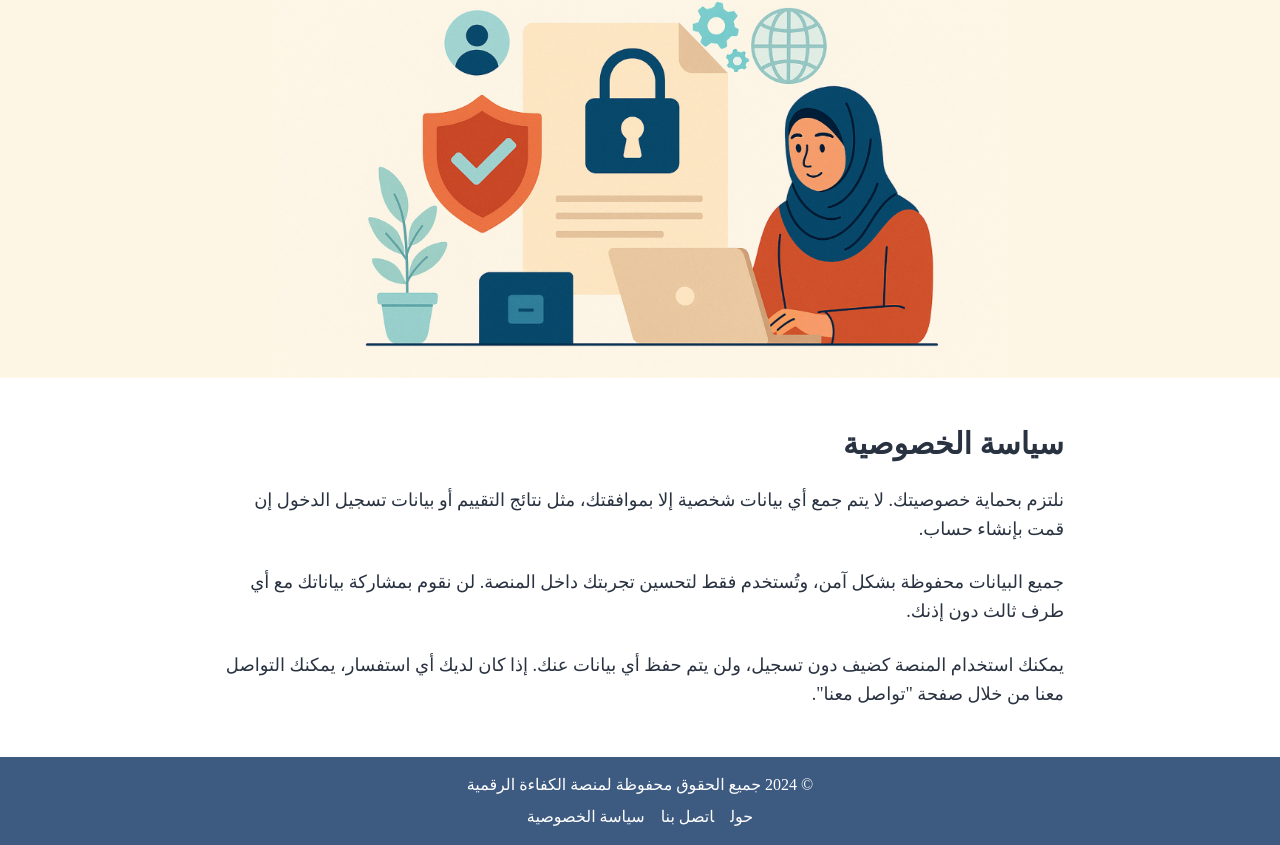
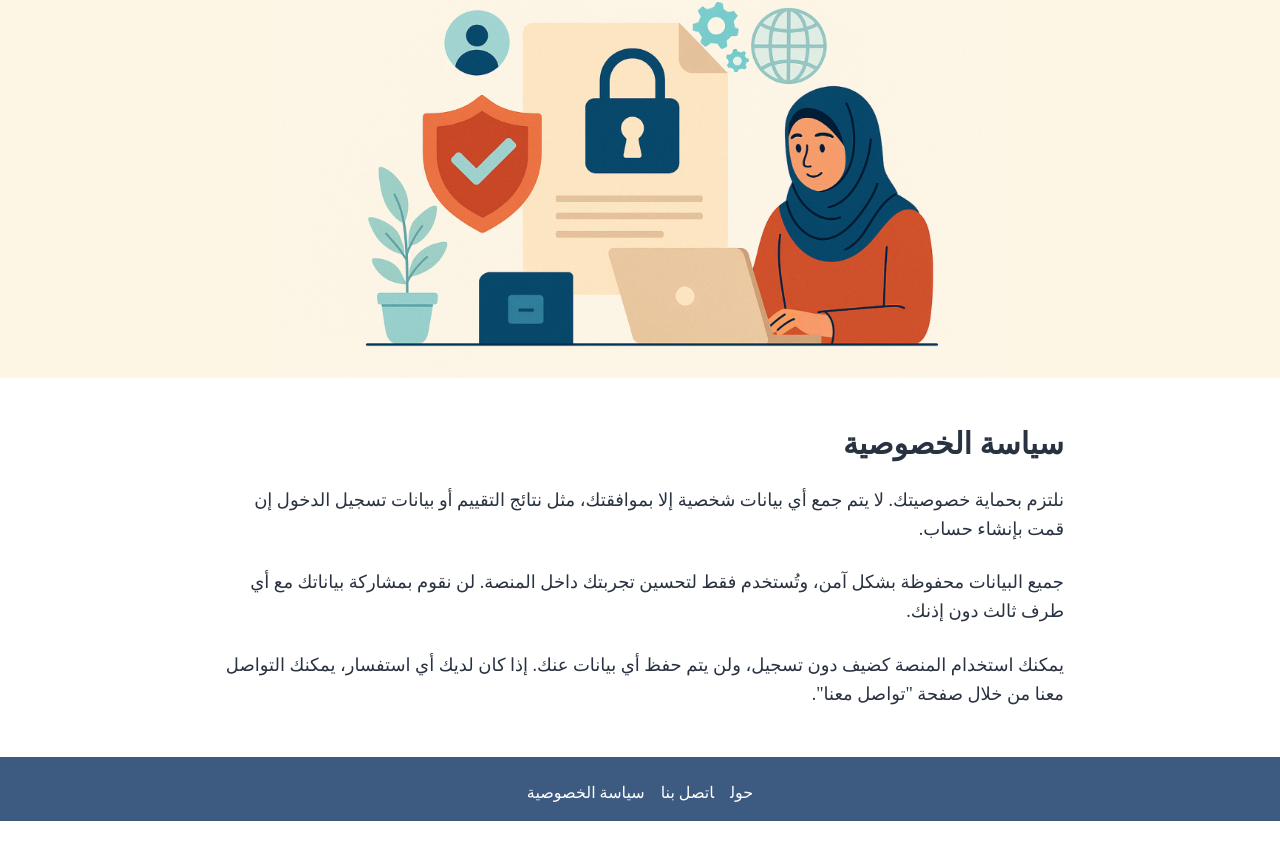
Before and after one commit to zainabyahya/dliie-client, a React (Create React App) app: page /privacy-policy in a window 1280 px wide. Shown: the part 190-1035 px from the top of the page. After the commit the page ends 1011 px from the top, so only its background shows below. Built offline with nearby package versions, Linux system fonts and the light colour scheme.

Commit message:
comment copyright

```diff
--- a/src/components/Footer.jsx
+++ b/src/components/Footer.jsx
@@ -4,7 +4,7 @@ const Footer = () => {
   return (
     <footer className="bg-primary text-white p-4 w-full" dir="rtl">
       <div className="container mx-auto text-center">
-        <p>© 2024 جميع الحقوق محفوظة لمنصة الكفاءة الرقمية</p>
+        {/* <p>© 2024 جميع الحقوق محفوظة لمنصة الكفاءة الرقمية</p> */}
         <div className="mt-2">
           <a href="/about" className="mx-2 hover:underline">
             حول
```
